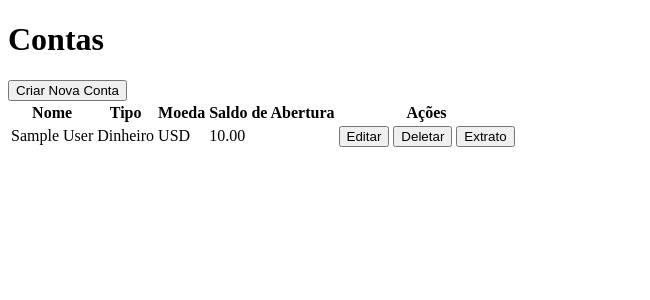
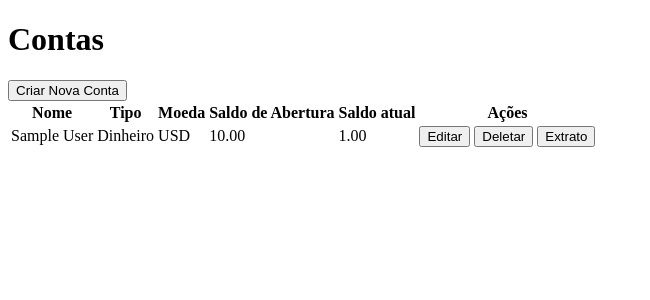
Before and after one commit to jrmilagre/own_system, a Django app: page /finance/accounts/ in a window 1280 px wide. Shown: the part 56-356 px from the top of the page, without its empty margins (0-650 px from the left). Run offline with Django 4.2, Linux system fonts and the light colour scheme; tables that the repository leaves empty hold one stand-in row (values such as "Sample post").

Commit message:
feat: coluna de saldo atual na lista de contas

```diff
--- a/apps/finance/templates/finance/account_list.html
+++ b/apps/finance/templates/finance/account_list.html
@@ -13,6 +13,7 @@
                 <th>Tipo</th>
                 <th>Moeda</th>
                 <th>Saldo de Abertura</th>
+                <th>Saldo atual</th>
                 <th>Ações</th>
             </tr>
         </thead>
@@ -23,6 +24,7 @@
                 <td>{{ account.get_account_type_display }}</td>
                 <td>{{ account.currency }}</td>
                 <td>{{ account.opening_balance }}</td>
+                <td>{{ account.get_balance }}</td>
                 <td>
                     <a href="{% url 'finance:account_update' account.pk %}"><button>Editar</button></a>
                     <a href="{% url 'finance:account_delete' account.pk %}"><button>Deletar</button></a>
```
